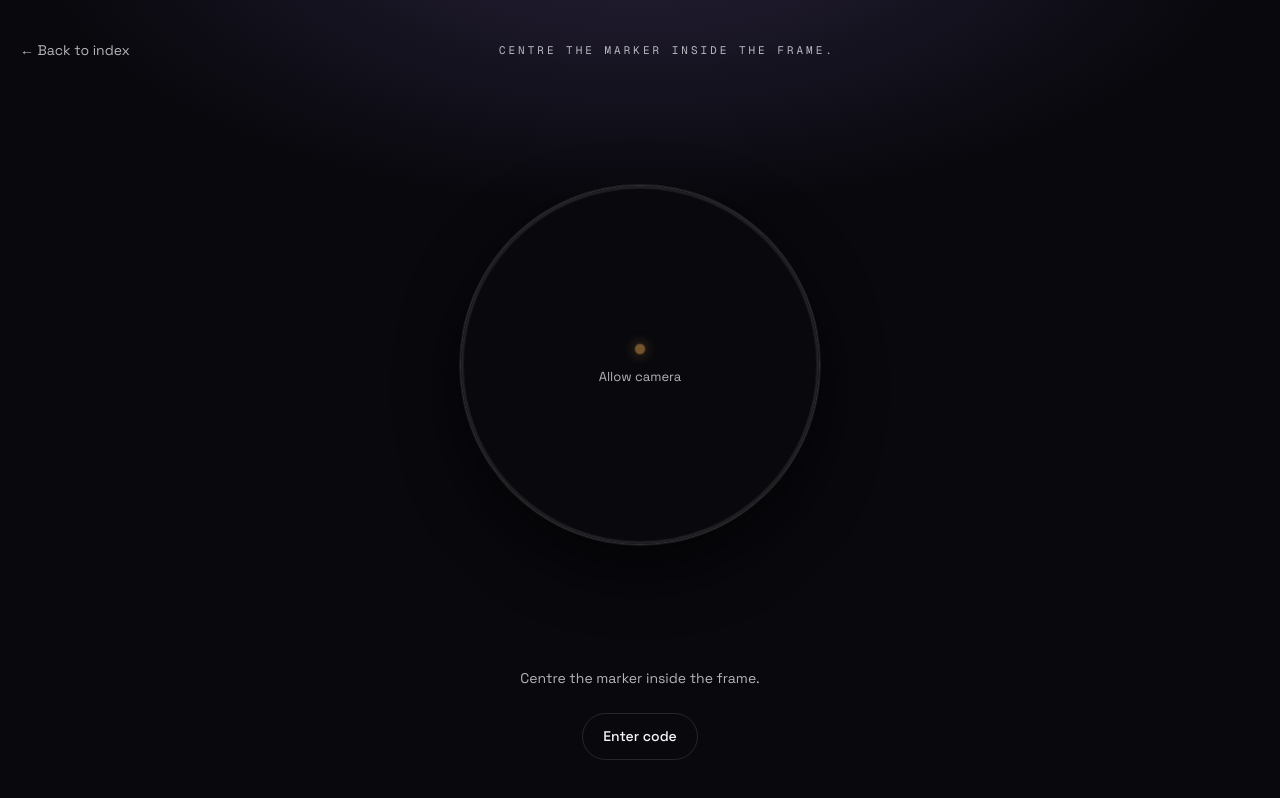
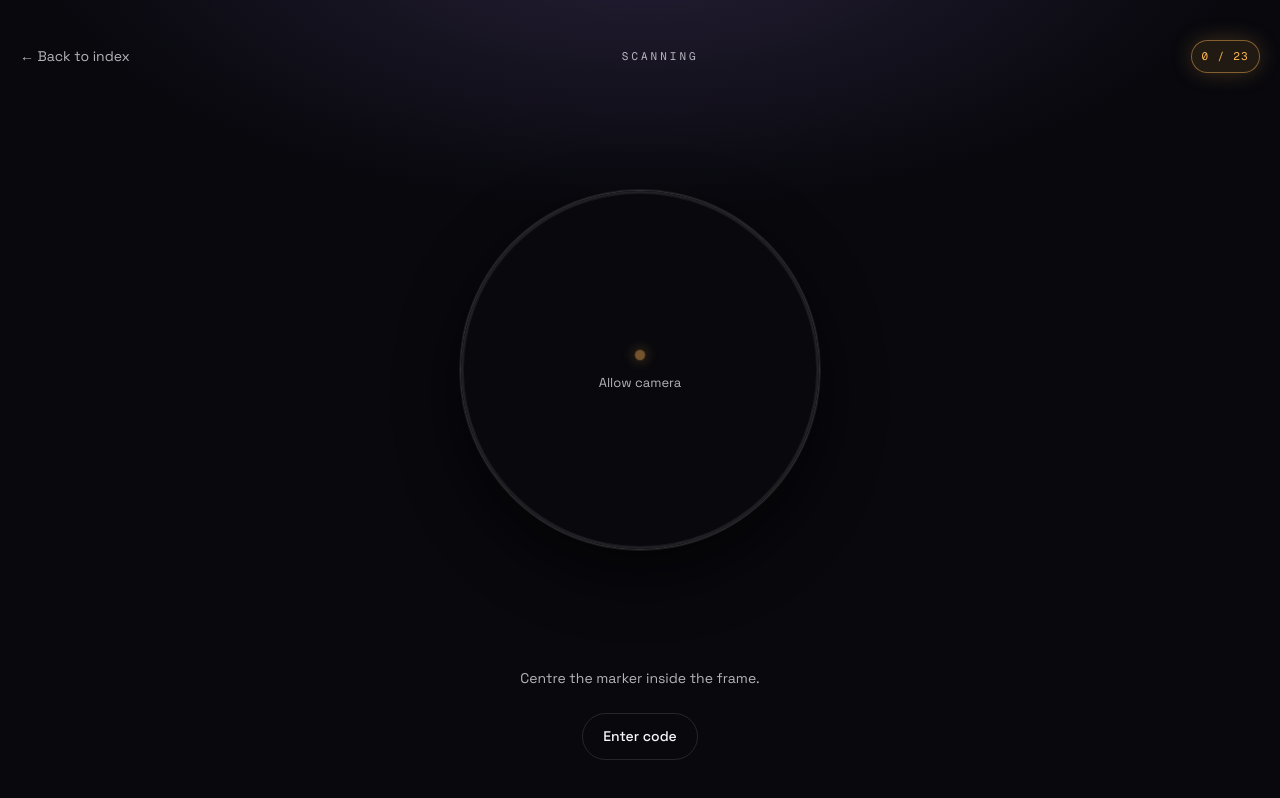
Before and after one commit to howard86-agents/lume, a Next.js app in the folder apps/web/: page /scan in a window 1280 px wide. Built offline with nearby package versions, Linux system fonts and the light colour scheme; no server answers.

Commit message:
feat(web): polish scanner feedback (#87)

```diff
--- a/apps/web/app/scan/page.tsx
+++ b/apps/web/app/scan/page.tsx
@@ -1,6 +1,6 @@
 "use client";
 
-import type { LumeSpecimen } from "@lume/data/specimens";
+import { LUME_TOTAL_SPECIMENS, type LumeSpecimen } from "@lume/data/specimens";
 import { LU } from "@lume/data/tokens";
 import Link from "next/link";
 import { useRouter, useSearchParams } from "next/navigation";
@@ -81,6 +81,20 @@ const TITLE_STYLE: CSSProperties = {
   letterSpacing: 3,
   textTransform: "uppercase",
   color: LU.base.ink2,
+};
+
+const PROGRESS_CHIP_STYLE: CSSProperties = {
+  minWidth: 64,
+  padding: "7px 10px",
+  borderRadius: 999,
+  border: "1px solid rgba(255, 183, 85, 0.45)",
+  background: "rgba(255, 183, 85, 0.10)",
+  boxShadow: "0 0 22px rgba(255, 183, 85, 0.22)",
+  color: LU.accent.amber,
+  fontFamily: "var(--lu-font-mono)",
+  fontSize: 11,
+  letterSpacing: 1.3,
+  textAlign: "center",
 };
 
 const FRAME_WRAPPER_STYLE: CSSProperties = {
@@ -251,12 +265,12 @@ export default function ScanPage(): ReactElement {
 function ScanPageInner(): ReactElement {
   const router = useRouter();
   const searchParams = useSearchParams();
-  const { t } = useLocale();
+  const { format, t } = useLocale();
   const { collectWithSpecimen, collectedCount } = useLume();
   const [status, setStatus] = useState<ScanStatus>("initial");
   const [activeOverlay, setActiveOverlay] = useState<
     | { kind: "success"; specimen: LumeSpecimen }
-    | { kind: "dupe" }
+    | { kind: "dupe"; specimen?: LumeSpecimen }
     | { kind: "invalid" }
     | null
   >(null);
@@ -273,7 +287,7 @@ function ScanPageInner(): ReactElement {
         return;
       }
       if (result === "dupe") {
-        setActiveOverlay({ kind: "dupe" });
+        setActiveOverlay({ kind: "dupe", specimen });
         return;
       }
       setActiveOverlay({ kind: "invalid" });
@@ -356,7 +370,7 @@ function ScanPageInner(): ReactElement {
       } else if (result === "dupe") {
         // Show the toast briefly then route to /index so the visitor
         // sees their existing entry counted.
-        setActiveOverlay({ kind: "dupe" });
+        setActiveOverlay({ kind: "dupe", specimen });
         setTimeout(() => router.replace("/index"), 1200);
         return;
       } else {
@@ -397,8 +411,13 @@ function ScanPageInner(): ReactElement {
         <Link href="/index" style={BACK_LINK_STYLE}>
           ← {t.scan_back_to_index}
         </Link>
-        <span style={TITLE_STYLE}>{t.scan_helper}</span>
-        <span aria-hidden="true" style={{ width: 56 }} />
+        <span style={TITLE_STYLE}>{t.scan_scanning}</span>
+        <span style={PROGRESS_CHIP_STYLE}>
+          {format("index_progress", {
+            found: collectedCount,
+            total: LUME_TOTAL_SPECIMENS,
+          })}
+        </span>
       </header>
 
       <section style={FRAME_WRAPPER_STYLE}>
@@ -480,7 +499,7 @@ function ScanPageInner(): ReactElement {
             if (result === "new" && specimen) {
               setActiveOverlay({ kind: "success", specimen });
             } else if (result === "dupe") {
-              setActiveOverlay({ kind: "dupe" });
+              setActiveOverlay({ kind: "dupe", specimen });
             } else {
               setActiveOverlay({ kind: "invalid" });
             }
@@ -496,7 +515,10 @@ function ScanPageInner(): ReactElement {
         />
       ) : null}
       {activeOverlay?.kind === "dupe" ? (
-        <DuplicateToast onDismiss={() => setActiveOverlay(null)} />
+        <DuplicateToast
+          onDismiss={() => setActiveOverlay(null)}
+          specimen={activeOverlay.specimen}
+        />
       ) : null}
       {activeOverlay?.kind === "invalid" ? (
         <InvalidToast onDismiss={() => setActiveOverlay(null)} />
--- a/apps/web/components/lume-provider.tsx
+++ b/apps/web/components/lume-provider.tsx
@@ -51,9 +51,9 @@ export interface LumeContextValue {
   /** Set of collected specimen numbers — handy for membership checks. */
   collectedNumbers: ReadonlySet<LumeSpecimenNumber>;
   /**
-   * Same as `collect` but additionally returns the resolved specimen on a
-   * `'new'` outcome so the success sheet can render it without re-querying
-   * the catalogue.
+   * Same as `collect` but additionally returns the resolved specimen on
+   * `'new'` and `'dupe'` outcomes so scan-result feedback can render it
+   * without re-querying the catalogue.
    */
   collectWithSpecimen: (payload: string) => {
     result: LumeCollectResult;
--- a/apps/web/components/scan/scan-overlays.tsx
+++ b/apps/web/components/scan/scan-overlays.tsx
@@ -237,10 +237,18 @@ export function SuccessSheet({
 
 export function DuplicateToast({
   onDismiss,
+  specimen,
 }: {
   onDismiss: () => void;
+  specimen?: LumeSpecimen;
 }): ReactElement {
-  const { t } = useLocale();
+  const { format, lang, t } = useLocale();
+  const message = specimen
+    ? format("scan_result_dupe_named", {
+        name: specimen.name[lang] ?? specimen.name.en,
+        n: specimen.number.toString().padStart(3, "0"),
+      })
+    : t.scan_result_dupe;
   return (
     <div style={TOAST_WRAPPER_STYLE}>
       <button
@@ -254,7 +262,7 @@ export function DuplicateToast({
         }}
         type="button"
       >
-        {t.scan_result_dupe}
+        {message}
       </button>
     </div>
   );
--- a/apps/web/lib/lume-state.ts
+++ b/apps/web/lib/lume-state.ts
@@ -79,7 +79,7 @@ export type LumeAction =
 
 /** Reducer-step return — exposes the collect outcome alongside the new state. */
 export interface LumeReduceResult {
-  /** The specimen that was just collected (only on a `'new'` outcome). */
+  /** The specimen matched by the collect payload (set on `'new'` and `'dupe'`). */
   collectedSpecimen?: LumeSpecimen;
   /** Set when the action that produced this state was a `collect`. */
   collectResult?: LumeCollectResult;
@@ -132,7 +132,7 @@ function collectSpecimen(
     return { state, collectResult: "invalid" };
   }
   if (state.collected.includes(slug)) {
-    return { state, collectResult: "dupe" };
+    return { state, collectResult: "dupe", collectedSpecimen: specimen };
   }
   const ts = nowIso ?? new Date().toISOString();
   return {
--- a/packages/data/src/locales.ts
+++ b/packages/data/src/locales.ts
@@ -92,6 +92,7 @@ const EN = {
     "Open Lume on a secure (https) link to enable scanning. You can use manual entry on any link.",
 
   // Scanner — `/scan`
+  scan_scanning: "SCANNING",
   scan_helper: "Centre the marker inside the frame.",
   scan_manual_open: "Enter code",
   scan_manual_title: "Enter code",
@@ -105,6 +106,7 @@ const EN = {
   // Scan-result feedback
   scan_result_added: "Added to your index",
   scan_result_dupe: "Already in your index",
+  scan_result_dupe_named: "{name} (no. {n}) — already in your index",
   scan_result_invalid: "Code not recognised",
 
   // Index gallery — `/index`
@@ -208,6 +210,7 @@ const ZH_TW: LumeLocaleBundle = {
   permission_insecure_body:
     "請以安全連線 (https) 開啟 Lume 才能掃描。任何連線下都可使用手動輸入。",
 
+  scan_scanning: "掃描中",
   scan_helper: "將標記對準畫面中央的圓框。",
   scan_manual_open: "輸入代碼",
   scan_manual_title: "輸入代碼",
@@ -220,6 +223,7 @@ const ZH_TW: LumeLocaleBundle = {
 
   scan_result_added: "已加入圖鑑",
   scan_result_dupe: "已收藏過了",
+  scan_result_dupe_named: "{name}（第 {n} 號）已在你的圖鑑中",
   scan_result_invalid: "無法辨識的代碼",
 
   index_title: "你的圖鑑",
@@ -308,6 +312,7 @@ const ZH_CN: LumeLocaleBundle = {
   permission_insecure_body:
     "请以安全连接 (https) 打开 Lume 才能扫描。任何连接下都可使用手动输入。",
 
+  scan_scanning: "扫描中",
   scan_helper: "将标记对准画面中央的圆框。",
   scan_manual_open: "输入代码",
   scan_manual_title: "输入代码",
@@ -320,6 +325,7 @@ const ZH_CN: LumeLocaleBundle = {
 
   scan_result_added: "已加入图鉴",
   scan_result_dupe: "已经收藏过了",
+  scan_result_dupe_named: "{name}（第 {n} 号）已在你的图鉴中",
   scan_result_invalid: "无法识别的代码",
 
   index_title: "你的图鉴",
@@ -411,6 +417,7 @@ const JA: LumeLocaleBundle = {
   permission_insecure_body:
     "セキュアな (https) リンクで Lume を開くとスキャンできます。手動入力はどのリンクでも利用できます。",
 
+  scan_scanning: "スキャン中",
   scan_helper: "マーカーを中央の円の中に合わせてください。",
   scan_manual_open: "コードを入力",
   scan_manual_title: "コードを入力",
@@ -423,6 +430,7 @@ const JA: LumeLocaleBundle = {
 
   scan_result_added: "図鑑に追加しました",
   scan_result_dupe: "すでに図鑑にあります",
+  scan_result_dupe_named: "{name}（No. {n}）はすでに図鑑にあります",
   scan_result_invalid: "認識できないコードです",
 
   index_title: "あなたの図鑑",
@@ -517,6 +525,7 @@ const KO: LumeLocaleBundle = {
   permission_insecure_body:
     "보안 (https) 링크로 Lume를 열어야 스캔할 수 있어요. 수동 입력은 어떤 링크에서도 가능합니다.",
 
+  scan_scanning: "스캔 중",
   scan_helper: "마커를 가운데 원 안에 맞춰 주세요.",
   scan_manual_open: "코드 입력",
   scan_manual_title: "코드 입력",
@@ -529,6 +538,7 @@ const KO: LumeLocaleBundle = {
 
   scan_result_added: "도감에 추가됨",
   scan_result_dupe: "이미 도감에 있어요",
+  scan_result_dupe_named: "{name} (No. {n}) 이미 도감에 있습니다",
   scan_result_invalid: "인식할 수 없는 코드예요",
 
   index_title: "내 도감",
```
Also changed, not shown: 2 other files (tests, documents, lock files or other folders).
